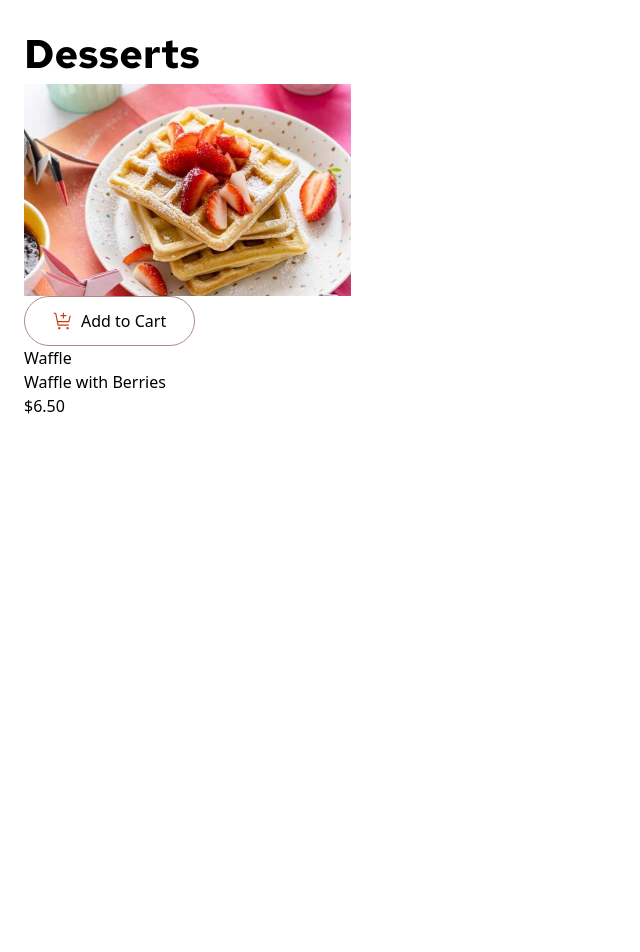
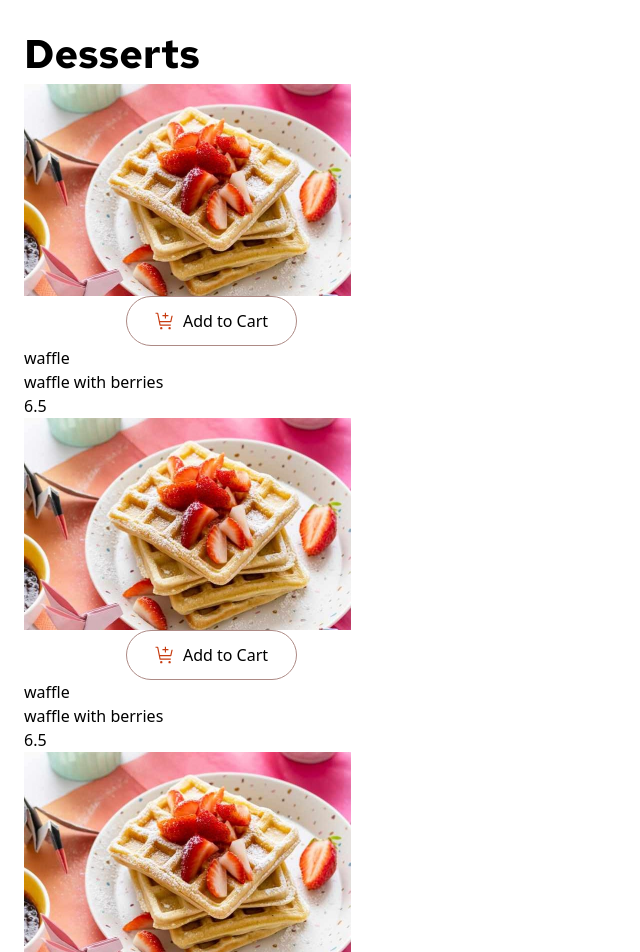
Before and after one commit to steamnp/bfs56, a React (Vite) app: page / in a window 1280 px wide. Shown: the top 952 px of the page, without its empty margins (0-640 px from the left). Before the commit the page ends 800 px from the top, so only its background shows below. Built offline with nearby package versions, Linux system fonts and the light colour scheme; a web font is replaced by a local one.

Commit message:
added props to product component

```diff
--- /dev/null
+++ b/src/components/product.jsx
@@ -0,0 +1,32 @@
+import { useState } from "react";
+function Product({ product: { category, name, price } }) {
+  const [state, setState] = useState();
+  console.log(category, name, price);
+
+  return (
+    <div className="">
+      <img
+        className="object-fill w-[327px] h-[212px]"
+        src="/assets/images/image-waffle-mobile.jpg"
+        alt="square waffles on a plate with strawberries as toppings "
+      ></img>
+      <div className="flex justify-center">
+        <button className="border flex items-center gap-2 py-3 px-7 border-[#AD8A85] rounded-full">
+          <img
+            className="w-[20px] h-[20px]"
+            src="public/assets/images/icon-add-to-cart.svg"
+            alt="Add to cart icon"
+          ></img>
+          Add to Cart
+        </button>
+      </div>
+      <div>
+        <h1>{category}</h1>
+        <h1>{name}</h1>
+        <h1>{price}</h1>
+      </div>
+    </div>
+  );
+}
+
+export default Product;
--- a/src/home.jsx
+++ b/src/home.jsx
@@ -1,29 +1,33 @@
 import { useState } from "react";
+import Product from "./components/product";
 
 function Home() {
   const [display, setDisplay] = useState();
 
   return (
-    <div className="m-6">
+    <div className="m-6 w-[375px]">
       <h1 className="font-redhat font-bold text-[40px]">Desserts</h1>
-      <img
-        className="object-fill w-[327px] h-[212px]"
-        src="/assets/images/image-waffle-mobile.jpg"
-        alt="square waffles on a plate with strawberries on top "
-      ></img>
-      <button className="border flex items-center gap-2 py-3 px-7 border-[#AD8A85] rounded-full">
-        <img
-          className="w-[20px] h-[20px]"
-          src="public/assets/images/icon-add-to-cart.svg"
-          alt="Add to cart icon"
-        ></img>
-        Add to Cart
-      </button>
-      <div>
-        <h1>Waffle</h1>
-        <h1>Waffle with Berries</h1>
-        <h1>$6.50</h1>
-      </div>
+      <Product
+        product={{
+          category: "waffle",
+          name: "waffle with berries",
+          price: 6.5,
+        }}
+      />
+      <Product
+        product={{
+          category: "waffle",
+          name: "waffle with berries",
+          price: 6.5,
+        }}
+      />
+      <Product
+        product={{
+          category: "waffle",
+          name: "waffle with berries",
+          price: 6.5,
+        }}
+      />
     </div>
   );
 }
```
